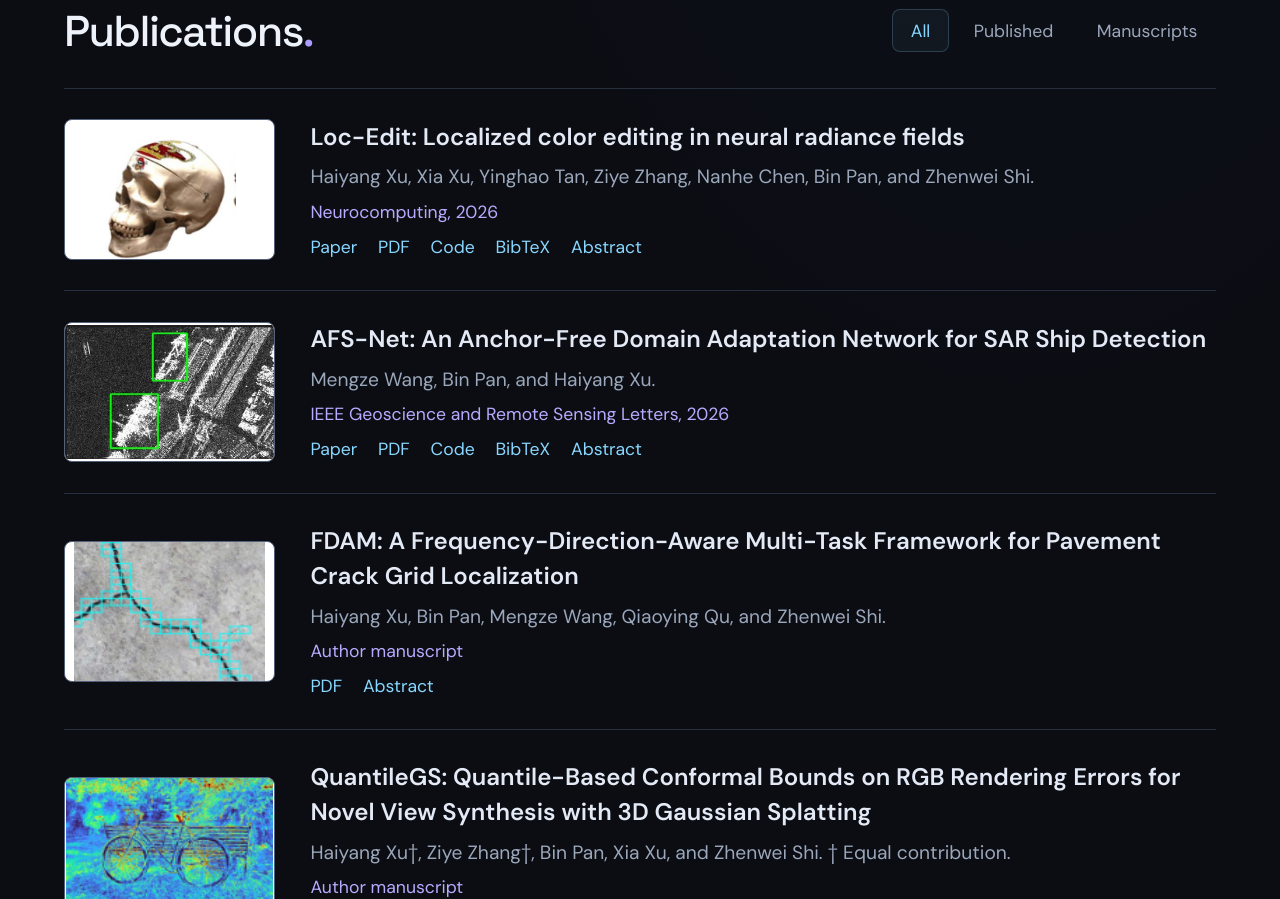
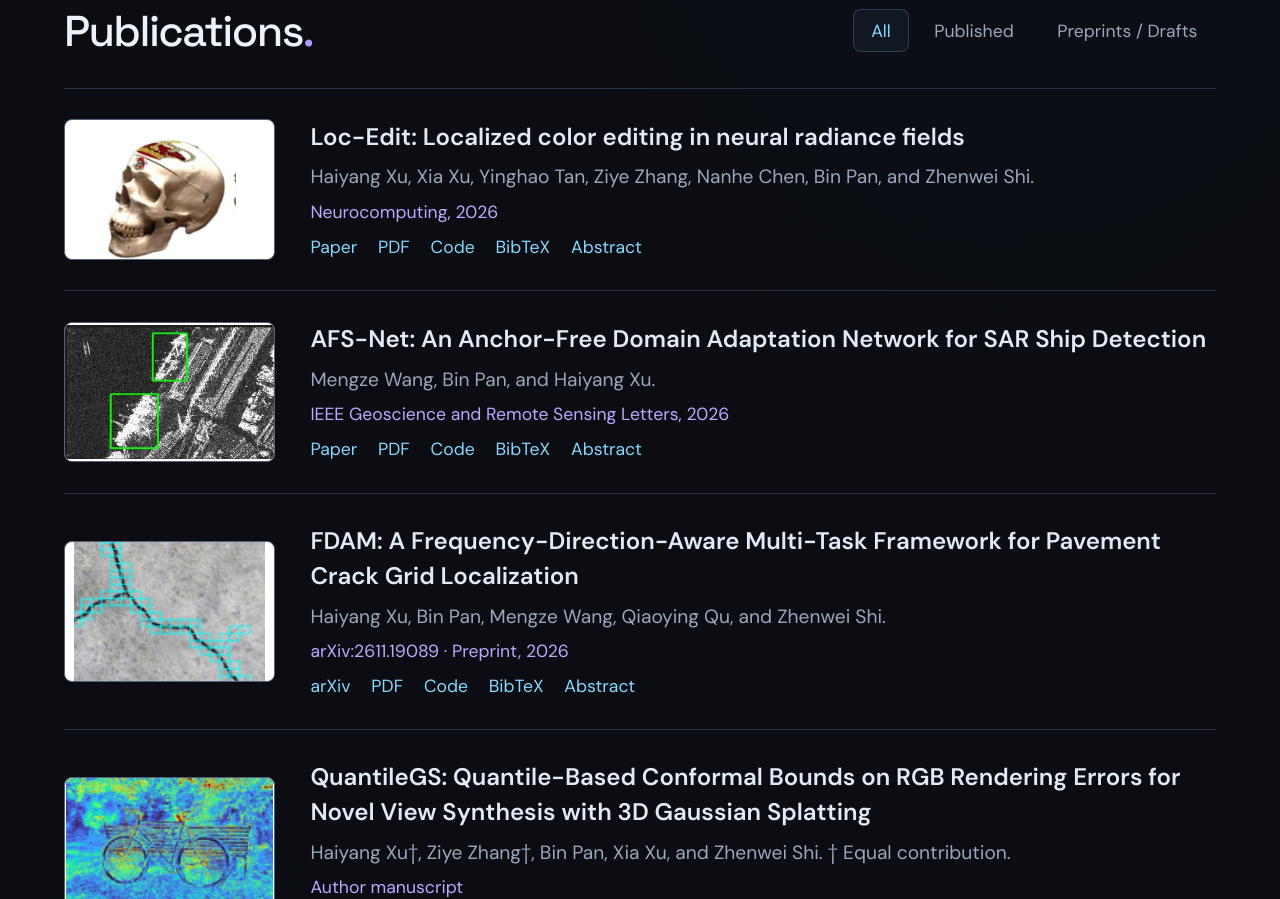
Before and after one commit to Voyagerlemon/Voyagerlemon.github.io, a plain HTML site: page index.html in a window 1280 px wide. Shown: the part 1037-1936 px from the top of the page. Drawn offline with Linux system fonts and the light colour scheme.

Commit message:
Update FDAM with arXiv preprint and publication links

```diff
--- a/app.js
+++ b/app.js
@@ -64,20 +64,33 @@ const papers = [
   {
     "title": "FDAM: A Frequency-Direction-Aware Multi-Task Framework for Pavement Crack Grid Localization",
     "short": "FDAM",
-    "tag": "Manuscript",
-    "year": "Author manuscript",
+    "tag": "Preprint",
+    "year": "2026",
     "kind": "CRACK DETECTION / MULTI-TASK LEARNING",
     "desc": "Frequency and direction cues for thin pavement crack grid localization.",
     "authors": "Haiyang Xu, Bin Pan, Mengze Wang, Qiaoying Qu, and Zhenwei Shi.",
-    "detail": "Pavement crack grid localization remains challenging for thin and tiny cracks due to weak visual cues and background interference. Box detection often misses these cracks, while supervised semantic segmentation faces limited pixel-wise annotations and high labeling costs. In this paper, we propose a Frequency-Direction-Aware Multi-Task framework (FDAM) with box detection and grid classification branches. The core grid classification branch comprises Frequency-Domain Enhancement (FDE) and Directional Feature Refinement (DFR). FDE adaptively weights spectral bands and fuses reconstructed features with spatial features. DFR captures thin crack patterns through multi-scale strip convolutions, direction-sensitive modulation, and feature recalibration. Sparse positive cells and ambiguous local predictions motivate adaptive grid supervision. Adaptive Importance Reweighting emphasizes uncertain predictions and local label transitions, with focal supervision for all cells. Our contribution is to couple the box detection and grid classification branches through shared feature learning for pavement crack grid localization. We validate FDAM on our RoadDistress2026 dataset of thin and tiny cracks and further evaluate it on public datasets Crack500 and DeepCrack. The code is available at https://github.com/Lab-PANbin/FDAM.",
+    "detail": "Pavement crack grid localization remains challenging for thin and tiny cracks due to weak visual cues and background interference. Box detection often misses these cracks, while supervised semantic segmentation faces limited pixel-wise annotations and high labeling costs. In this paper, we propose a Frequency-Direction-Aware Multi-Task framework (FDAM) with box detection and grid classification branches. The core grid classification branch comprises Frequency-Domain Enhancement (FDE) and Directional Feature Refinement (DFR). FDE adaptively weights spectral bands and fuses reconstructed features with spatial features. DFR captures thin crack patterns through multi-scale strip convolutions, direction-sensitive modulation, and feature recalibration. Sparse positive cells and ambiguous local predictions motivate adaptive grid supervision. Adaptive Importance Reweighting emphasizes uncertain predictions and local label transitions, with focal supervision for all cells. Our contribution is to couple the box detection and grid classification branches through shared feature learning for pavement crack grid localization. We validate FDAM on our RoadDistress2026 dataset of thin and tiny cracks and further evaluate it on public datasets Crack500 and DeepCrack. The code is available at https://github.com/Lab-PANbin/FDAM",
     "image": "images/fdam-result.webp",
-    "pdf": "papers/fdam.pdf",
+    "pdf": "https://arxiv.org/pdf/2611.19089",
     "figure": "FDAM grid prediction on DeepCrack (Figure 5).",
-    "venue": "Author manuscript",
+    "venue": "arXiv:2611.19089 · Preprint, 2026",
     "links": [
       {
+        "label": "arXiv",
+        "href": "https://arxiv.org/abs/2611.19089"
+      },
+      {
         "label": "PDF",
-        "href": "papers/fdam.pdf"
+        "href": "https://arxiv.org/pdf/2611.19089"
+      },
+      {
+        "label": "Code",
+        "href": "https://github.com/Lab-PANbin/FDAM"
+      },
+      {
+        "label": "BibTeX",
+        "href": "fdam.bib",
+        "download": true
       }
     ]
   },
@@ -113,7 +126,9 @@ function paperLinks(paper) {
 function render() {
   root.replaceChildren();
   papers.forEach((paper, index) => {
-    if (selected !== 'all' && paper.tag !== selected) return;
+    const matchesFilter = selected === 'all' || paper.tag === selected
+      || (selected === 'Unpublished' && ['Preprint', 'Manuscript'].includes(paper.tag));
+    if (!matchesFilter) return;
     const entry = document.createElement('article');
     entry.className = 'publication';
     const preview = paper.image ? `<img src="${paper.image}" alt="" loading="lazy">` : paper.short;
--- a/index.html
+++ b/index.html
@@ -49,7 +49,7 @@
         <div class="filters" role="group" aria-label="Filter publications">
           <button class="active" data-filter="all" aria-pressed="true">All</button>
           <button data-filter="Published" aria-pressed="false">Published</button>
-          <button data-filter="Manuscript" aria-pressed="false">Manuscripts</button>
+          <button data-filter="Unpublished" aria-pressed="false">Preprints / Drafts</button>
         </div>
       </div>
       <div class="publication-list" id="projects"></div>
```
Also changed, not shown: 1 other file.
